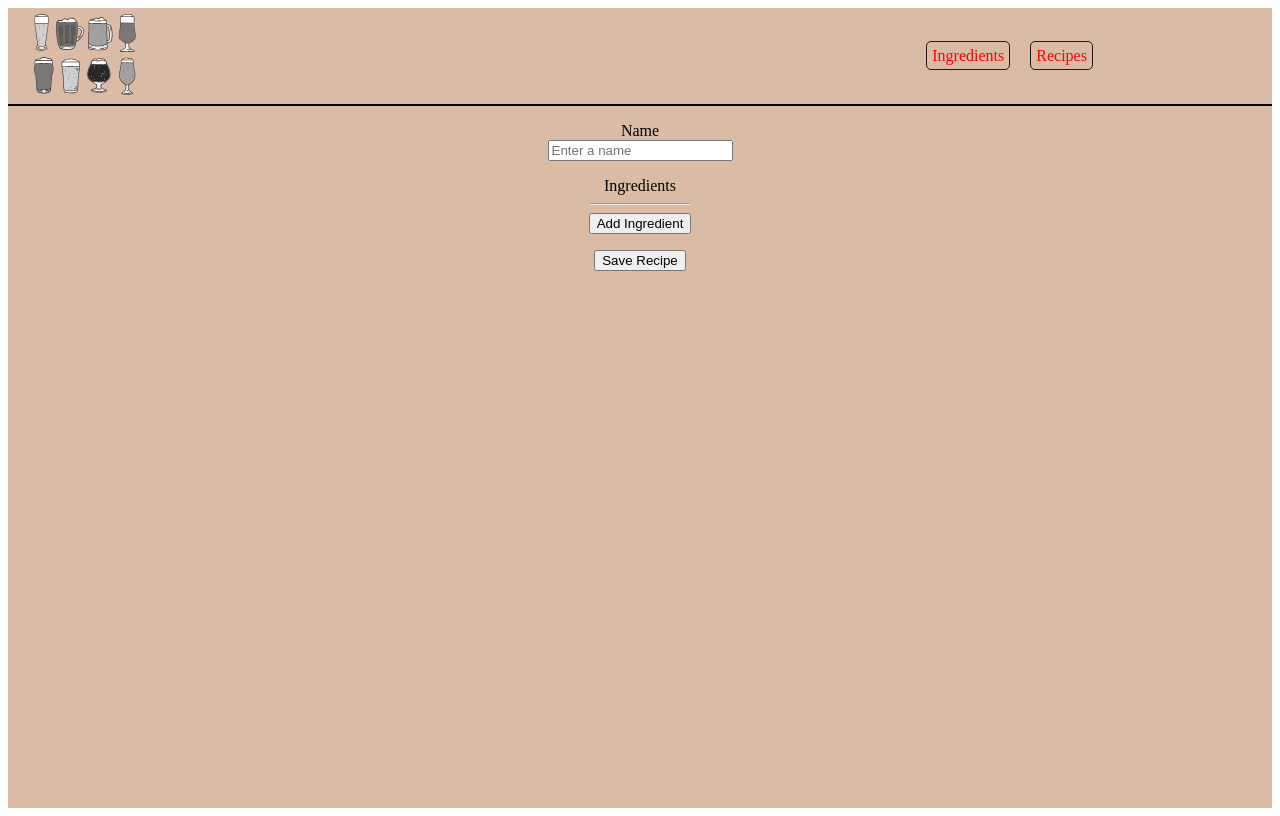
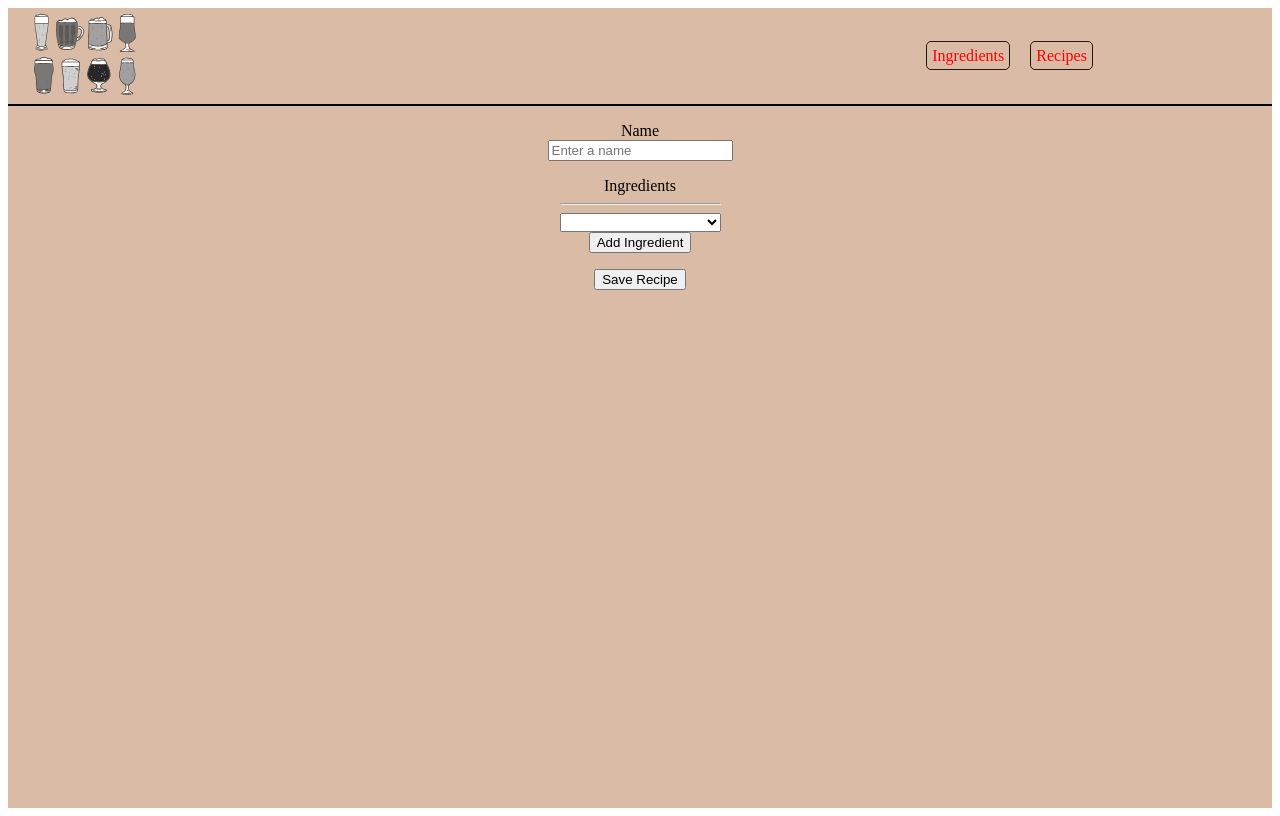
Before and after one commit to tomiludanyi/brew-manager, an Angular app: page /recipe-edit in a window 1280 px wide. Built offline with nearby package versions, Linux system fonts and the light colour scheme; data requests are answered from the project's data file.

Commit message:
option field visible initially; already chosen ingredient no more visible in other option fields

```diff
--- a/src/app/recipes/recipe-edit/recipe-edit.component.html
+++ b/src/app/recipes/recipe-edit/recipe-edit.component.html
@@ -4,7 +4,7 @@
             <label for="name">Name</label>
             <div>
                 <input type="text" id="name" formControlName="name"
-                        [attr.placeholder]="recipeForm.get('name')?.touched ? '' : 'Enter a name'">
+                       [attr.placeholder]="recipeForm.get('name')?.touched ? '' : 'Enter a name'">
             </div>
         </div>
         <div>
@@ -12,8 +12,12 @@
             <hr>
             <div formArrayName="ingredients">
                 <div *ngFor="let ingredientCtrl of controls; let i = index" [formGroupName]="i">
-                    <select id="ingredients" formControlName="name">
-                        <option *ngFor="let ingredient of ingredients$ | async" [value]="ingredient.name">{{ ingredient.name }}</option>
+                    <select id="ingredients" formControlName="name" (change)="onOptionChange($event)">
+                        <option *ngFor=" let ingredient of ingredients$ | async"
+                                [value]="ingredient.name"
+                                [hidden]="isSelected(ingredient.name)">
+                            {{ ingredient.name }}
+                        </option>
                     </select>
                 </div>
             </div>
--- a/src/app/recipes/recipe-edit/recipe-edit.component.ts
+++ b/src/app/recipes/recipe-edit/recipe-edit.component.ts
@@ -1,6 +1,6 @@
 import { Component, OnInit } from '@angular/core';
 import { FormArray, FormBuilder, FormControl, FormGroup, Validators } from "@angular/forms";
-import { ActivatedRoute, Params, Router } from "@angular/router";
+import { ActivatedRoute, Params } from "@angular/router";
 import { IngredientService } from "../../ingredients/ingredient.service";
 import { RecipeService } from "../recipe.service";
 
@@ -14,6 +14,7 @@ export class RecipeEditComponent implements OnInit {
 	ingredients$ = this.ingredientService.ingredients$;
 	editMode = false;
 	id!: number;
+	selectedIngredients: string[] = [];
 
 	constructor(private route: ActivatedRoute,
 	            private recipeService: RecipeService,
@@ -36,6 +37,7 @@ export class RecipeEditComponent implements OnInit {
 			name: [''],
 			ingredients: this.fb.array([])
 		});
+		this.addIngredient();
 	}
 
 	onSubmit() {
@@ -50,4 +52,12 @@ export class RecipeEditComponent implements OnInit {
 			})
 		);
 	}
+
+	onOptionChange(event: any) {
+		this.selectedIngredients.push(event.target.value);
+	}
+
+	isSelected(ingredientName: string): boolean {
+		return this.selectedIngredients.includes(ingredientName);
+	}
 }
```
